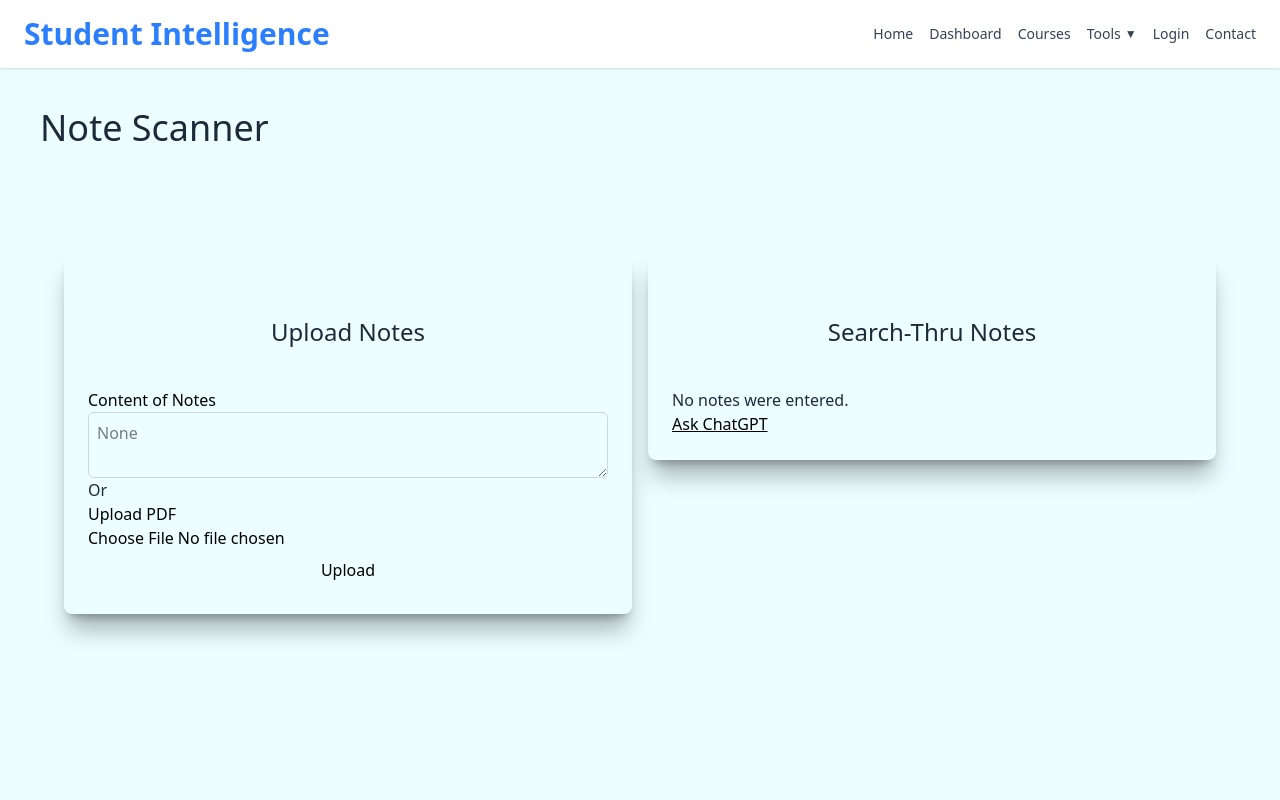
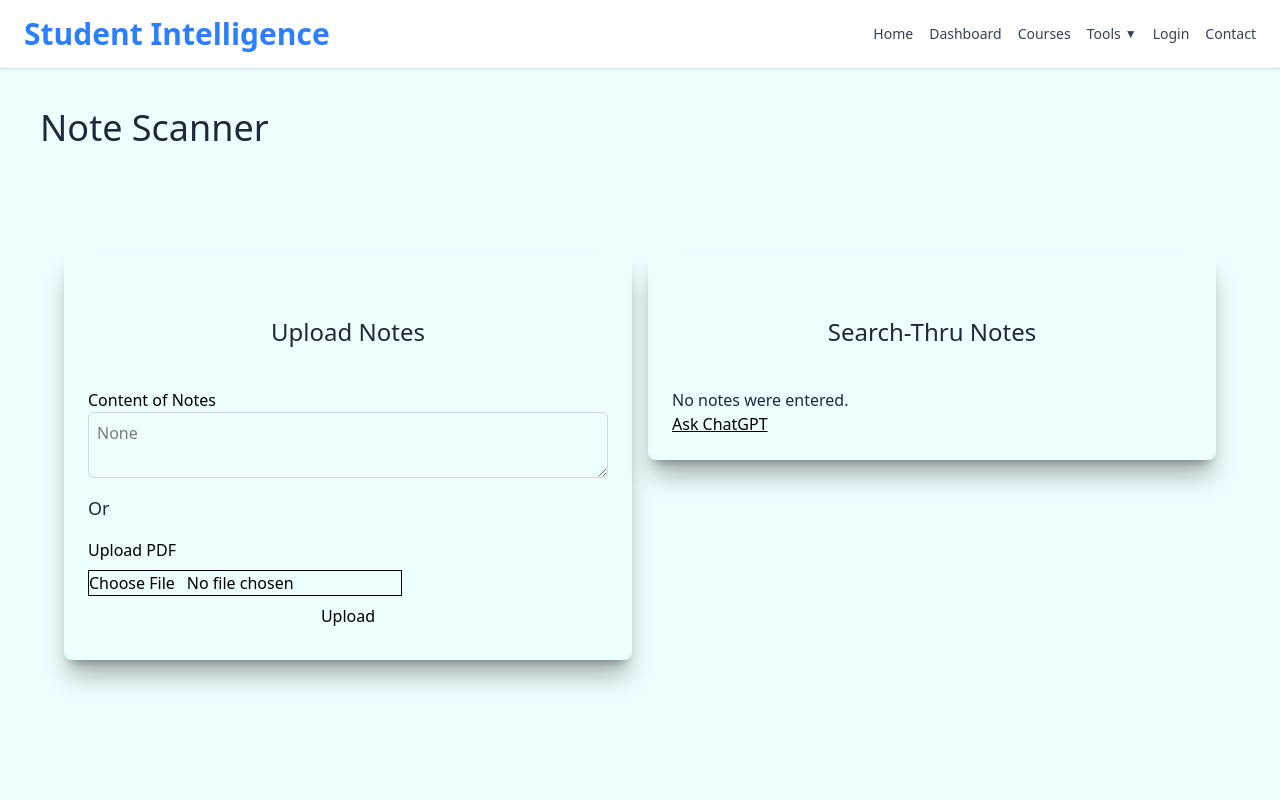
Before and after one commit to defnotafunction/Student-Intelligence, a Flask app: page /note-scanner in a window 1280 px wide. Run offline with Flask 3, Linux system fonts and the light colour scheme; a user stored in the database is signed in; some libraries are stand-ins or nearby versions.

Commit message:
Update styling of note_scanner.html

```diff
--- a/static/css/output.css
+++ b/static/css/output.css
@@ -15,6 +15,7 @@
     --color-blue-600: oklch(54.6% 0.245 262.881);
     --color-blue-700: oklch(48.8% 0.243 264.376);
     --color-slate-800: oklch(27.9% 0.041 260.031);
+    --color-gray-50: oklch(98.5% 0.002 247.839);
     --color-gray-200: oklch(92.8% 0.006 264.531);
     --color-gray-300: oklch(87.2% 0.01 258.338);
     --color-gray-700: oklch(37.3% 0.034 259.733);
@@ -30,6 +31,8 @@
     --text-base--line-height: calc(1.5 / 1);
     --text-lg: 1.125rem;
     --text-lg--line-height: calc(1.75 / 1.125);
+    --text-xl: 1.25rem;
+    --text-xl--line-height: calc(1.75 / 1.25);
     --text-2xl: 1.5rem;
     --text-2xl--line-height: calc(2 / 1.5);
     --text-3xl: 1.875rem;
@@ -210,6 +213,9 @@
   .z-50 {
     z-index: 50;
   }
+  .m-2 {
+    margin: calc(var(--spacing) * 2);
+  }
   .m-5 {
     margin: calc(var(--spacing) * 5);
   }
@@ -225,8 +231,17 @@
   .mt-2 {
     margin-top: calc(var(--spacing) * 2);
   }
+  .mt-4 {
+    margin-top: calc(var(--spacing) * 4);
+  }
   .mt-20 {
     margin-top: calc(var(--spacing) * 20);
+  }
+  .mb-1 {
+    margin-bottom: var(--spacing);
+  }
+  .mb-4 {
+    margin-bottom: calc(var(--spacing) * 4);
   }
   .ml-1 {
     margin-left: var(--spacing);
@@ -300,6 +315,9 @@
   .justify-center {
     justify-content: center;
   }
+  .gap-1 {
+    gap: var(--spacing);
+  }
   .gap-2 {
     gap: calc(var(--spacing) * 2);
   }
@@ -332,11 +350,17 @@
     border-style: var(--tw-border-style);
     border-width: 1px;
   }
+  .border-gray-200 {
+    border-color: var(--color-gray-200);
+  }
   .border-gray-300 {
     border-color: var(--color-gray-300);
   }
   .bg-cyan-50 {
     background-color: var(--color-cyan-50);
+  }
+  .bg-gray-50 {
+    background-color: var(--color-gray-50);
   }
   .bg-white {
     background-color: var(--color-white);
@@ -394,6 +418,10 @@
   .text-sm {
     font-size: var(--text-sm);
     line-height: var(--tw-leading, var(--text-sm--line-height));
+  }
+  .text-xl {
+    font-size: var(--text-xl);
+    line-height: var(--tw-leading, var(--text-xl--line-height));
   }
   .text-xs {
     font-size: var(--text-xs);
@@ -458,6 +486,16 @@
   .peer-checked\:block {
     &:is(:where(.peer):checked ~ *) {
       display: block;
+    }
+  }
+  .file\:mr-3 {
+    &::file-selector-button {
+      margin-right: calc(var(--spacing) * 3);
+    }
+  }
+  .file\:cursor-pointer {
+    &::file-selector-button {
+      cursor: pointer;
     }
   }
   .hover\:bg-blue-50 {
@@ -536,6 +574,11 @@
   }
   .md\:grid-cols-2 {
     @media (width >= 48rem) {
+      grid-template-columns: repeat(2, minmax(0, 1fr));
+    }
+  }
+  .lg\:grid-cols-2 {
+    @media (width >= 64rem) {
       grid-template-columns: repeat(2, minmax(0, 1fr));
     }
   }
--- a/templates/note_scanner.html
+++ b/templates/note_scanner.html
@@ -12,9 +12,12 @@
                 {{ add_notes_form.note_content.label }}
                 {{ add_notes_form.note_content(placeholder=notes_text, class="border border-gray-300 rounded-md
                 p-2") }}
-                <p class="text-base text-slate-800">Or</p>
-                {{ add_notes_form.pdf_content.label }}
-                {{ add_notes_form.pdf_content() }}
+                <p class="text-lg text-slate-800 mt-4 mb-4">Or</p>
+                <div class="flex flex-col gap-1">
+                    {{ add_notes_form.pdf_content.label(class='mb-1') }}
+                    {{ add_notes_form.pdf_content(class='max-w-fit border hover:bg-gray-200/60 duration-200
+                    file:cursor-pointer cursor-pointer file:mr-3') }}
+                </div>
                 {{ add_notes_form.submit(class='rounded-md p-2 transition-colors duration-200 hover:bg-gray-200/60') }}
             </form>
         </div>
```
Also changed, not shown: docs/PROJECT_PLAN.md (+3 -3 lines).
